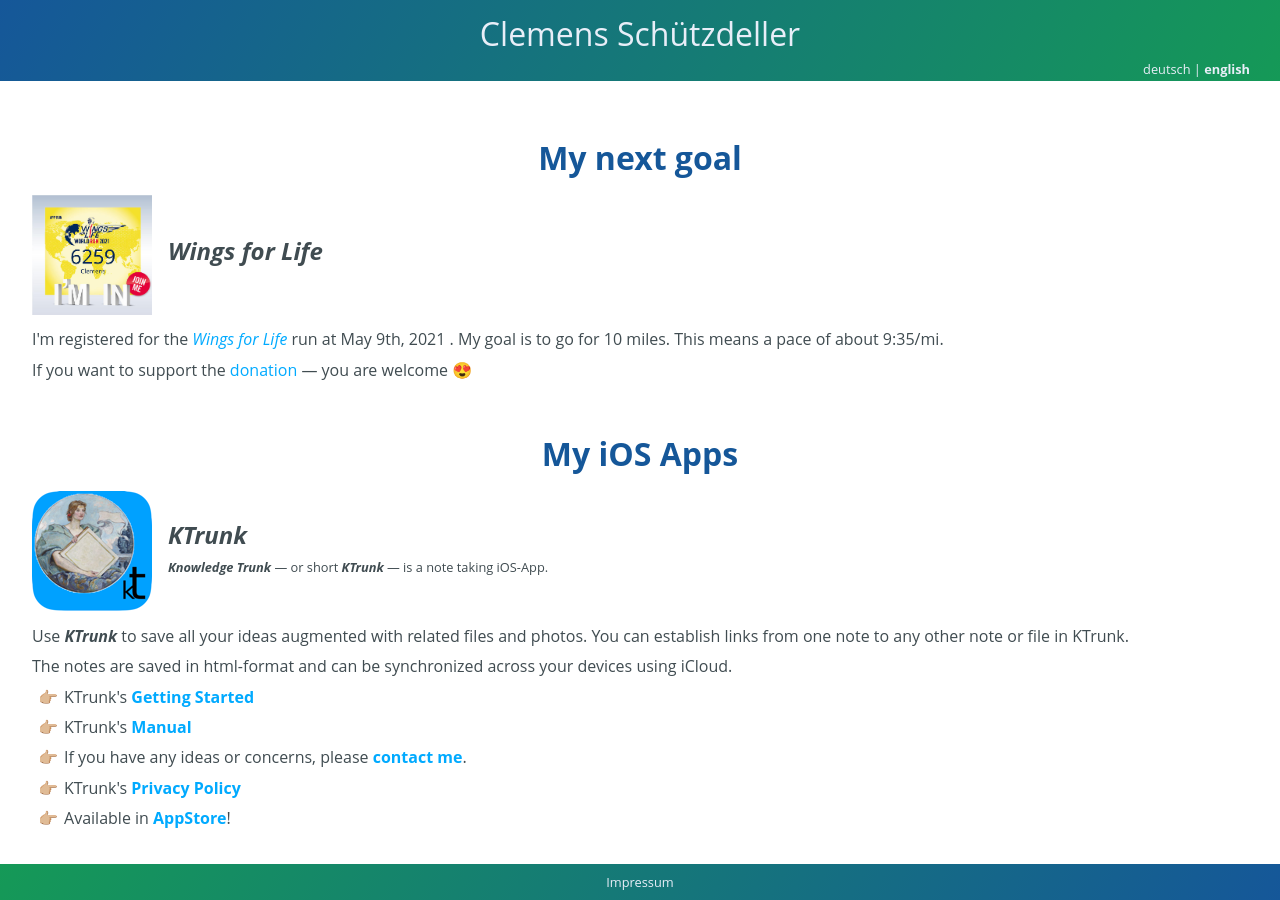
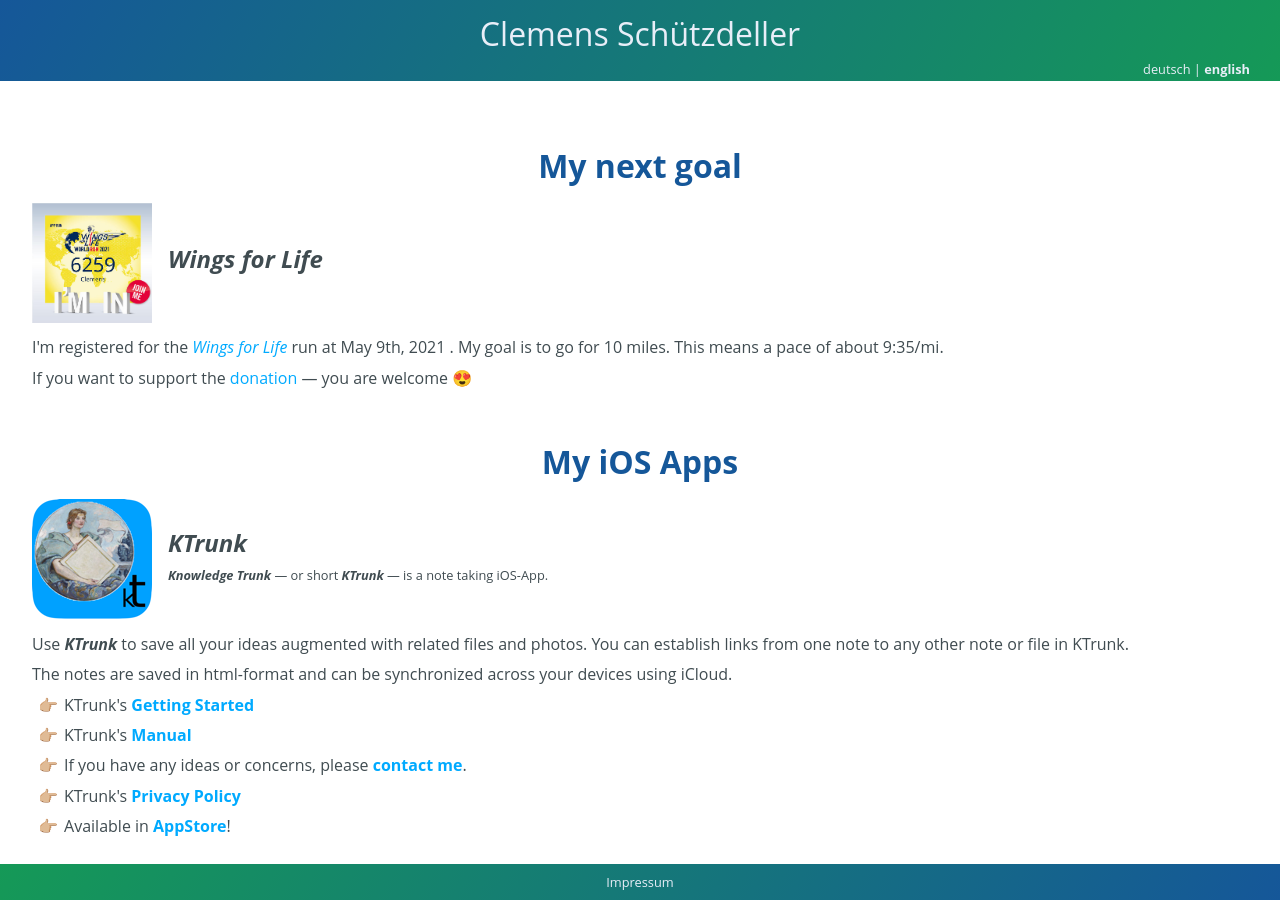
Before and after one commit to cs-LA/home, a Jekyll site: the page built from README.md, in a window 1280 px wide. Built offline with Jekyll 4.4.1, drawn with Linux system fonts in a browser that asks for light colours; our own code applies the rules of GitHub Pages for plain Markdown files.

Commit message:
Update default.html

```diff
--- a/_layouts/default.html
+++ b/_layouts/default.html
@@ -52,7 +52,7 @@
         overflow-x: auto;
       }
       .content {
-        padding: .5em 2em;
+        padding: 1em 2em;
       }
       .footerBanner {
         position: fixed;
```
